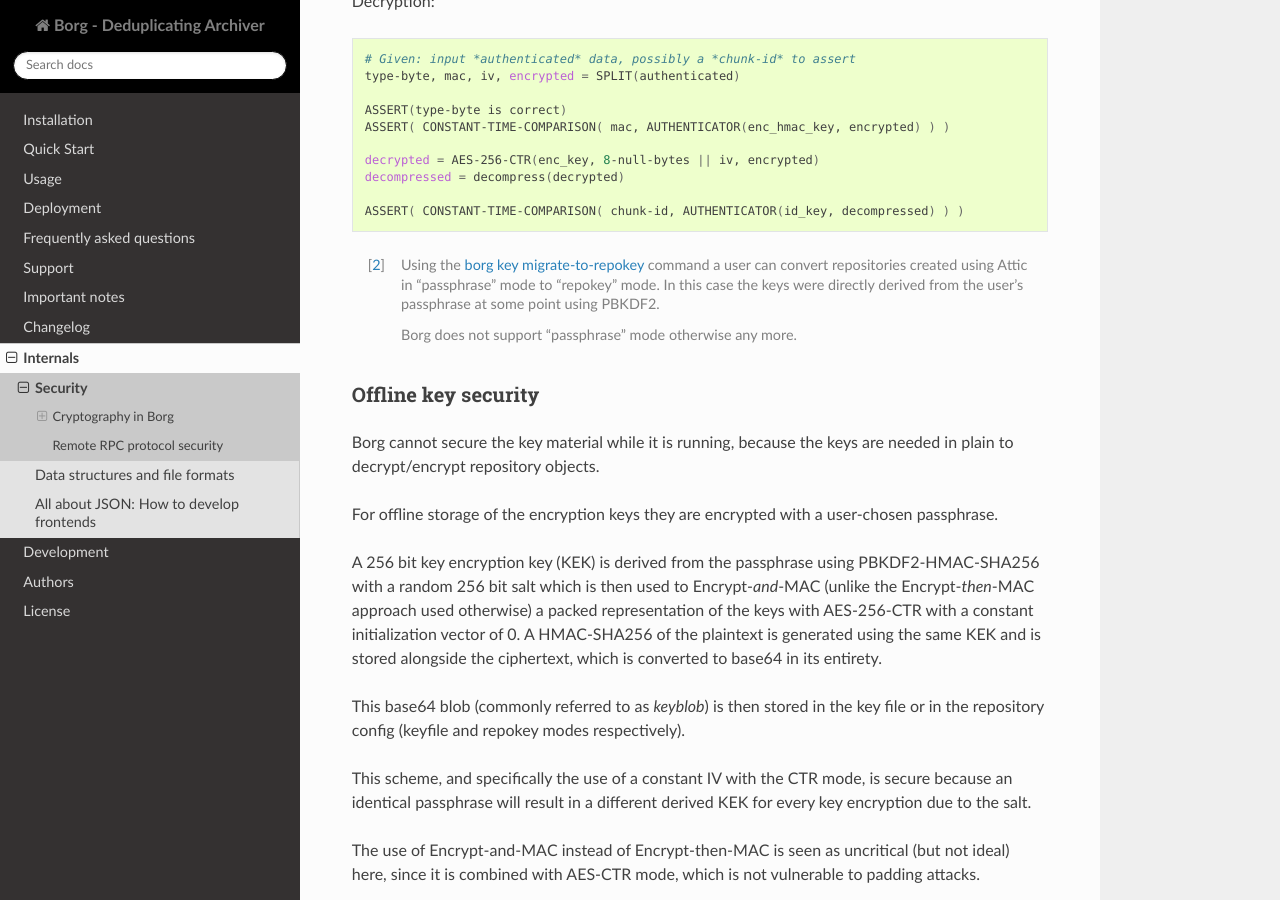
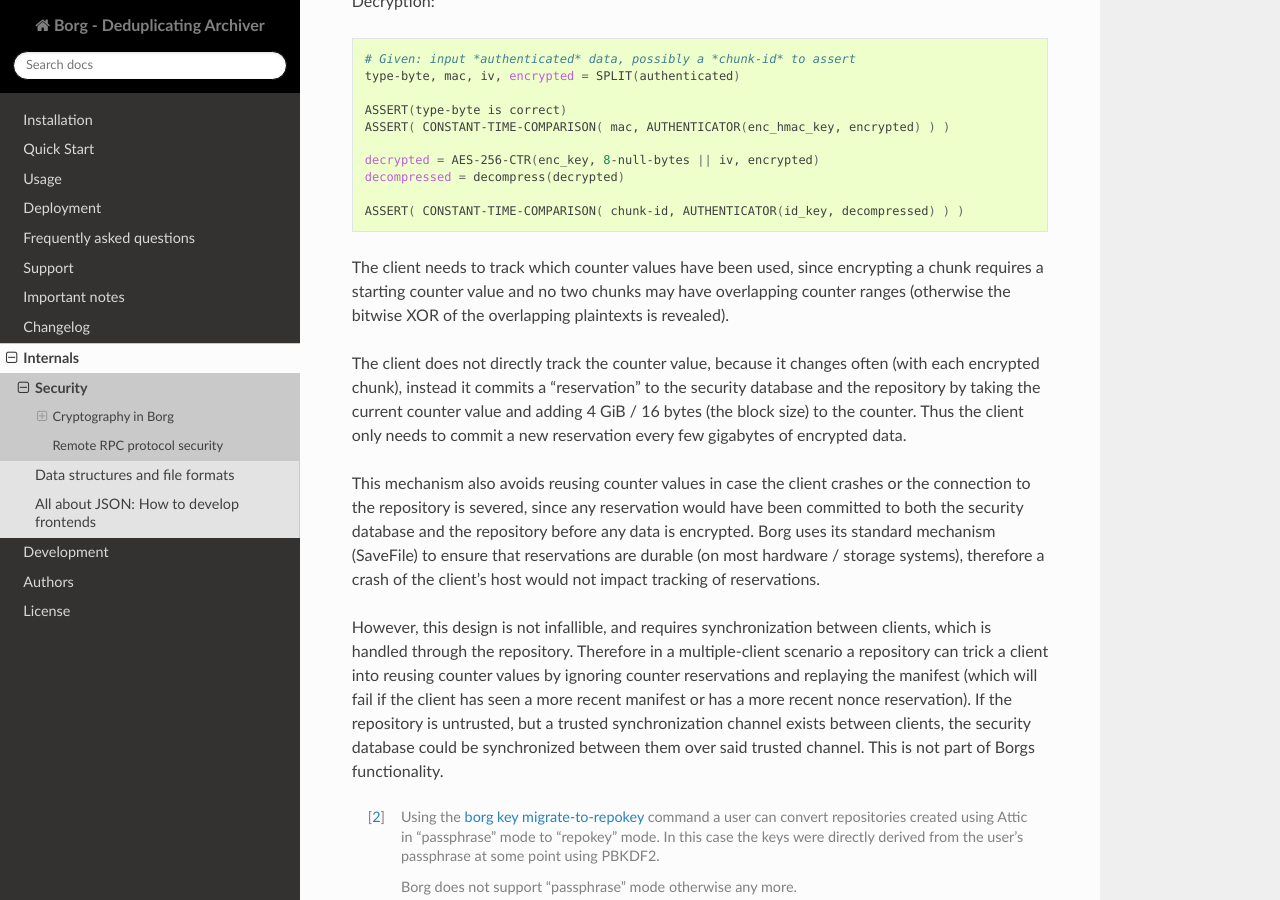
Before and after one commit to borgbackup/borg, a Sphinx documentation site: the page built from docs/internals/security.rst, in a window 1280 px wide and 900 px high, scrolled down 3042 px. Built offline with Sphinx 7.4.7 and the Read the Docs theme 2.0.0, drawn with Linux system fonts in a browser that asks for light colours; pages that are not in the unit, such as notebooks, are missing from menus; the version number could not be read and is left out.

Commit message:
docs/security: counter tracking
Copied from #2266

```diff
--- a/docs/internals/security.rst
+++ b/docs/internals/security.rst
@@ -167,6 +167,36 @@
 
     ASSERT( CONSTANT-TIME-COMPARISON( chunk-id, AUTHENTICATOR(id_key, decompressed) ) )
 
+The client needs to track which counter values have been used, since
+encrypting a chunk requires a starting counter value and no two chunks
+may have overlapping counter ranges (otherwise the bitwise XOR of the
+overlapping plaintexts is revealed).
+
+The client does not directly track the counter value, because it
+changes often (with each encrypted chunk), instead it commits a
+"reservation" to the security database and the repository by taking
+the current counter value and adding 4 GiB / 16 bytes (the block size)
+to the counter. Thus the client only needs to commit a new reservation
+every few gigabytes of encrypted data.
+
+This mechanism also avoids reusing counter values in case the client
+crashes or the connection to the repository is severed, since any
+reservation would have been committed to both the security database
+and the repository before any data is encrypted. Borg uses its
+standard mechanism (SaveFile) to ensure that reservations are durable
+(on most hardware / storage systems), therefore a crash of the
+client's host would not impact tracking of reservations.
+
+However, this design is not infallible, and requires synchronization
+between clients, which is handled through the repository. Therefore in
+a multiple-client scenario a repository can trick a client into
+reusing counter values by ignoring counter reservations and replaying
+the manifest (which will fail if the client has seen a more recent
+manifest or has a more recent nonce reservation). If the repository is
+untrusted, but a trusted synchronization channel exists between
+clients, the security database could be synchronized between them over
+said trusted channel. This is not part of Borgs functionality.
+
 .. [#] Using the :ref:`borg key migrate-to-repokey <borg_key_migrate-to-repokey>`
        command a user can convert repositories created using Attic in "passphrase"
        mode to "repokey" mode. In this case the keys were directly derived from
```
